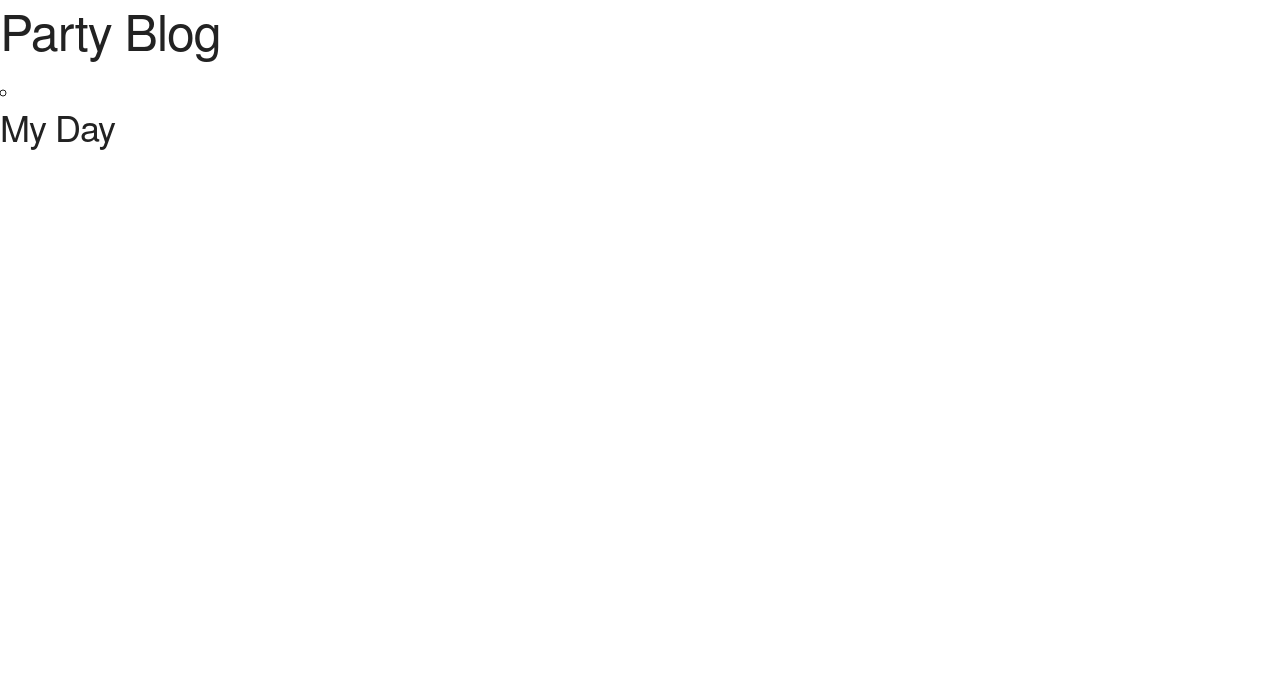
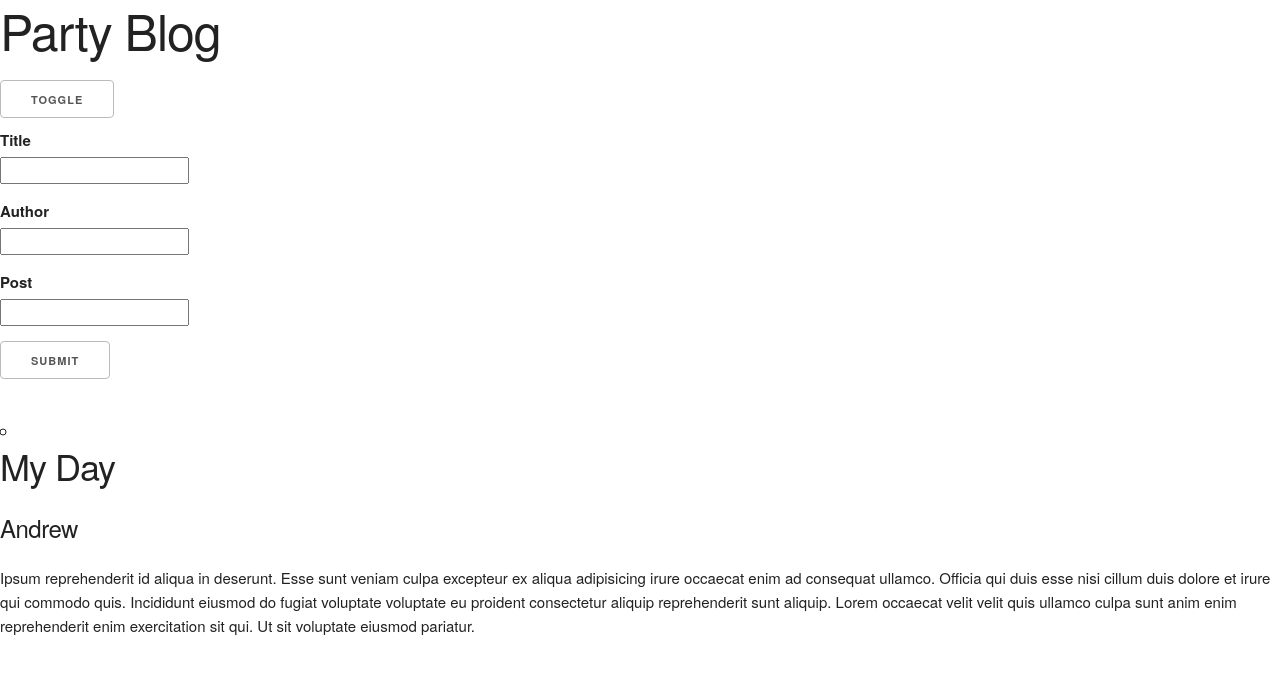
Before and after one commit to Murray918/morning-blog, a React (Create React App) app: page / in a window 1280 px wide. Shown: the top 674 px of the page. Built offline with nearby package versions, Linux system fonts and the light colour scheme.

Commit message:
added the controlled component

```diff
--- a/src/App.js
+++ b/src/App.js
@@ -1,5 +1,5 @@
 import React from 'react';
-import logo from './logo.svg';
+// import logo from './logo.svg';
 import './App.css';
 import Main from './Main'
 
--- /dev/null
+++ b/src/Form/index.js
@@ -0,0 +1,56 @@
+import React, { Component } from 'react'
+
+export default class Form extends Component {
+
+	state = {
+		title: '',
+		author: '',
+		post: ''
+	}
+	handleChange = event => {
+        this.setState({
+            [event.currentTarget.name]: event.currentTarget.value
+		})
+    }
+
+    handleSubmit = event => {
+        console.log(' form index.js line 18 this event fired')
+        event.preventDefault()
+        this.props.handleAddPost(this.state)
+    }
+
+	render() {
+		/** * TODO : form goes here and we need the following inputs
+		 * title author and post
+		 */
+		return (
+			<form onSubmit={this.handleSubmit}>
+				<div>
+					<label>Title</label>
+					<input
+						onChange={this.handleChange}
+						name="title"
+						value={this.state.title}
+					/>
+				</div>
+				<div />
+                    <label>Author</label>
+                    <input
+                        onChange={this.handleChange}
+                        name="author"
+                        value={this.state.author}
+                    />
+				<div />
+                <div>
+                    <label>Post</label>
+                    <input
+                        onChange={this.handleChange}
+                        name="post"
+                        value={this.state.post}
+                    />
+                </div>
+				<input type="submit"  />
+			</form>
+		)
+	}
+}
--- a/src/Main/index.js
+++ b/src/Main/index.js
@@ -1,8 +1,10 @@
 import React, { Component } from 'react'
+import Form from '../Form'
 
 export default class Main extends Component {
 	state = {
-		post: [
+		isPosting: true,
+		posts: [
 			{
 				title: 'My Day',
 				author: 'Andrew',
@@ -11,29 +13,43 @@
 			}
 		]
 	}
-
 	handleClick = event => {
 		this.setState({
-			name: 'Not Andrew'
+			isPosting: !this.state.isPosting
+		})
+	}
+
+	handleAddPost = ({ title, author, post }) => {
+		this.setState({
+			posts: [{ title, author, post }, ...this.state.posts]
 		})
 	}
 
 	render() {
-		const posts = this.state.post.map((post, index) => {
+		/**
+		 * *TODO: set the key so react can track list
+		 */
+		const postsList = this.state.posts.map((post, index) => {
 			return (
-				<li>
+				<li key={index}>
 					<h3>{post.title}</h3>
+					<h5>{post.author}</h5>
+					<h6>{post.post}</h6>
 				</li>
 			)
 		})
 
 		return (
 			<div>
-				<heading>
+				<header>
 					<h1>Party Blog</h1>
-				</heading>
+				</header>
 				<section>
-					<ul>{posts}</ul>
+					<button onClick={this.handleClick}>toggle</button>
+					{!!this.state.isPosting ? (
+						<Form handleAddPost={this.handleAddPost} />
+					) : null}
+					<ul>{postsList}</ul>
 				</section>
 			</div>
 		)
```
